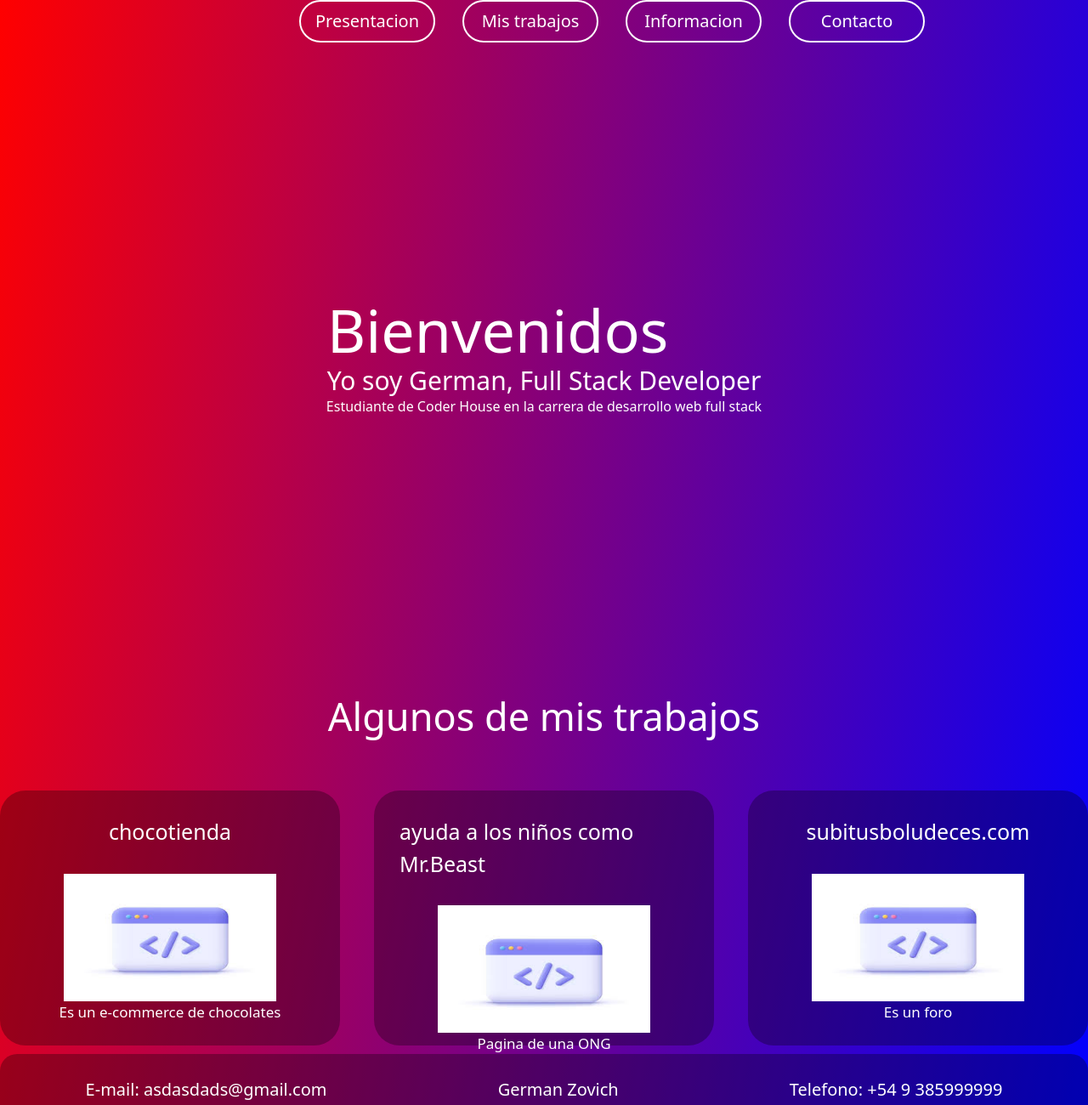
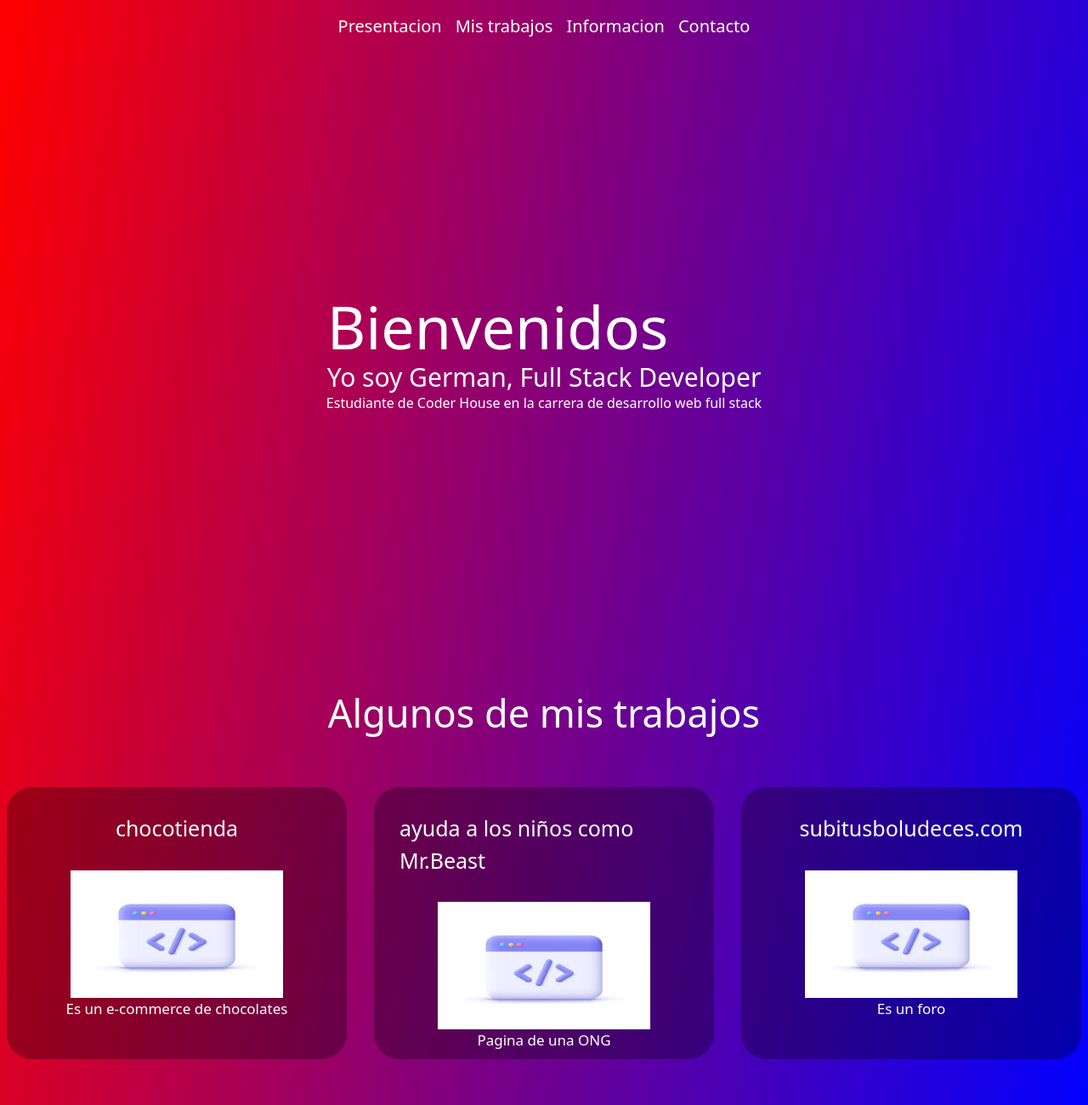
Before and after one commit to GermanZovich/Pre-entrega-2-German-Zovich, a plain HTML site: page index.html in a window 1280 px wide. Shown: the top 1300 px of the page at 85% size. Drawn offline with nearby package versions, Linux system fonts and the light colour scheme.

Commit message:
nav, tarjetas y footer responsive con bootstrap

```diff
--- a/estilos/estilos.css
+++ b/estilos/estilos.css
@@ -1,7 +1,20 @@
 h1{
     display: none;
 }
+
 nav{
+    font-size: 20px;
+}
+
+.navbar-toggler{
+    color:#fff;
+}
+
+button .navbar-toggler-icon{
+    color: #fff;
+}
+
+/* nav{
        margin: auto;
        width: 50%;
        height: 15%;
@@ -19,6 +32,7 @@ nav ul{
 nav ul li {
     border: 2px solid #fff;
     border-radius: 30px;
+    margin-top: .5em;
     padding: .5em;
     width: 10em;
     text-align: center;
@@ -45,7 +59,7 @@ nav ul li a{
 
 nav ul li a:visited{
     color: #fff;
-}
+} */
 .contenedor-bienvenida{
     display: flex;
     flex-direction: column;
@@ -93,19 +107,19 @@ nav ul li a:visited{
 }
 
 .section-tarjetas{
-    display: flex;
-    flex-wrap: wrap;
-    flex-direction: row;
-    align-items: center;
-    justify-content: space-between;
-    width: 100%;
+    /* display: flex; */
+    /* flex-wrap: wrap; */
+    /* flex-direction: row; */
+    /* align-items: center; */
+    /* justify-content: space-between; */
+    /* width: 100%; */
     gap: 2em;
     margin-bottom: 30px;
 }
 
  .tarjeta {
     width:400px;
-    height: 300px;
+    height: 20em;
 
     /*border: 2px solid black;*/
     border-radius: 30px;
@@ -147,7 +161,6 @@ footer{
     padding: 0;
     border-radius: 20px;
     width: 100%;
-    height: 5em;
     background-color: rgba(0, 0, 0, 0.3);
     color: #fff;
     font-size: 20px;
--- a/index.html
+++ b/index.html
@@ -9,18 +9,35 @@
 </head>
 <body class="color-de-fondo">
     <header>
-        <nav class="nav">
-            <ul class="nav-ul">
-                <li><a href="#">Presentacion</a></li>
-                <li><a href="./mistrabajos.html">Mis trabajos</a></li>
-                <li><a href="./informacion.html">Informacion</a></li>
-                <li><a href="./contacto.html">Contacto</a></li>
-            </ul>
-        </nav>
+        <div class="d-flex flex-row justify-content-md-start justify-content-lg-center aling-items-center nav">
+            <nav class="navbar navbar-expand-lg ">
+                <div class="container-fluid ">
+                  <button class="navbar-toggler" type="button" data-bs-toggle="collapse" data-bs-target="#navbarSupportedContent" aria-controls="navbarSupportedContent" aria-expanded="false" aria-label="Toggle navigation">
+                    <span class="navbar-toggler-icon"></span>
+                  </button>
+                  <div class="collapse navbar-collapse " id="navbarSupportedContent">
+                    <ul class="navbar-nav me-auto mb-2 mb-lg-0 ">
+                      <li class="nav-item">
+                        <a class="nav-link active text-white" aria-current="page" href="#">Presentacion</a>
+                      </li>
+                      <li class="nav-item">
+                        <a class="nav-link text-white" href="#">Mis trabajos</a>
+                      </li>
+                      <li class="nav-item">
+                        <a class="nav-link text-white" href="#">Informacion</a>
+                      </li>
+                      <li class="nav-item">
+                        <a class="nav-link text-white" href="#">Contacto</a>
+                      </li>
+                    </ul>
+                  </div>
+                </div>
+              </nav>
+        </div>
     </header>
     <h1>porfolio german zovich web debeloper</h1>
 
-    <div class="contenedor-bienvenida">
+    <div class="contenedor-bienvenida container">
         <div>
             <h2 class="titulo-bienvenida1">Bienvenidos <br></h2>
             <h2 class="titulo-bienvenida2">Yo soy German, Full Stack Developer</h2>
@@ -31,7 +48,7 @@
         <h2 class="subtitulo">Algunos de mis trabajos</h2>
     </div>
 
-    <section class="section-tarjetas">
+    <section class="section-tarjetas d-flex flex-sm-column flex-column flex-md-row  justify-content-center align-items-center">
             <div class="tarjeta">
                 <a href="./choco-index.html">chocotienda</a>
                 <img src="./recursos/img/ejemplodepag.jpeg">
@@ -54,7 +71,7 @@
 
     </section>
 
-    <footer>
+    <footer class="d-flex flex-sm-column flex-column flex-md-row  justify-content-center align-items-center">
         <p>E-mail: asdasdads@gmail.com</p>
         <p>German Zovich</p>
         <p>Telefono: +54 9 385999999</p>
```
